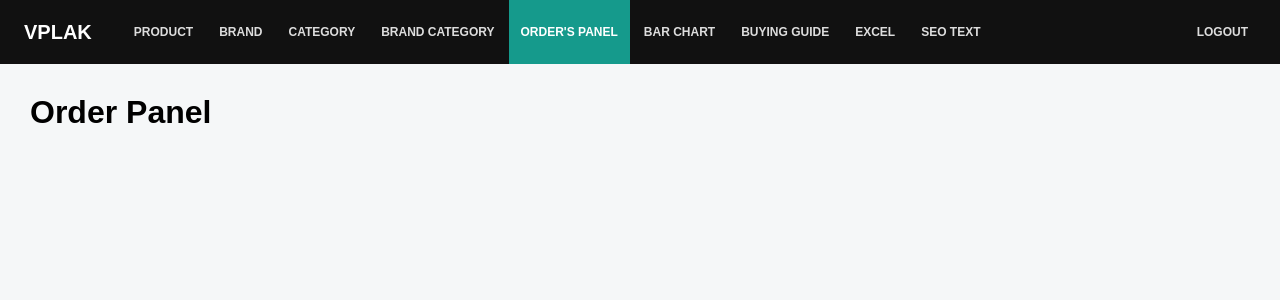
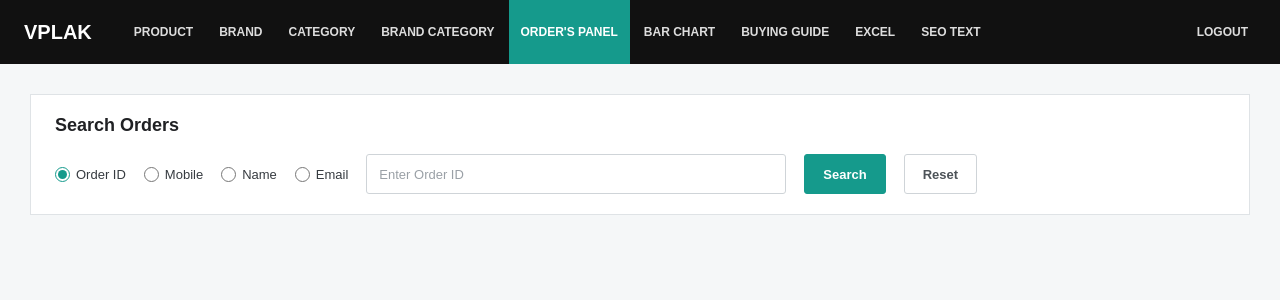
Before and after one commit to tsujit74/E_COM, a React app in the folder frontend/: page / in a window 1280 px wide. Shown: the top 300 px of the page. Built offline with nearby package versions, Linux system fonts and the light colour scheme; the HTML template or start-up script is replaced by a standard one.

Commit message:
feat: add compact order search

```diff
--- a/frontend/src/App.jsx
+++ b/frontend/src/App.jsx
@@ -1,12 +1,20 @@
+import { useState } from "react";
 import Navbar from "./components/Navbar";
+import SearchOrders from "./components/SearchOrders";
 
 function App() {
+  const [searchResults, setSearchResults] = useState(null);
+
   return (
     <>
       <Navbar />
 
       <main className="page-container">
-        <h1>Order Panel</h1>
+        <SearchOrders onResults={setSearchResults} />
+
+        {searchResults && (
+          <p className="result-info">{searchResults.length} order(s) found</p>
+        )}
       </main>
     </>
   );
--- /dev/null
+++ b/frontend/src/components/SearchOrders.jsx
@@ -0,0 +1,127 @@
+import { useState } from "react";
+
+function SearchOrders({ onResults }) {
+  const [type, setType] = useState("orderId");
+  const [value, setValue] = useState("");
+  const [loading, setLoading] = useState(false);
+
+  const handleSearch = async (event) => {
+    event.preventDefault();
+
+    if (!value.trim()) {
+      onResults([]);
+      return;
+    }
+
+    try {
+      setLoading(true);
+
+      const response = await fetch(
+        `http://localhost:5000/api/orders/search?type=${type}&value=${encodeURIComponent(
+          value.trim()
+        )}`
+      );
+
+      const result = await response.json();
+
+      if (!response.ok) {
+        throw new Error(result.message || "Search failed");
+      }
+
+      onResults(result.data);
+    } catch (error) {
+      console.error(error);
+      onResults([]);
+    } finally {
+      setLoading(false);
+    }
+  };
+
+  const handleReset = () => {
+    setValue("");
+    onResults(null);
+  };
+
+  return (
+    <section className="search-section">
+      <h2 className="section-title">Search Orders</h2>
+
+      <form className="search-form" onSubmit={handleSearch}>
+        <div className="search-toolbar">
+
+          <div className="search-options">
+            <label className="search-option">
+              <input
+                type="radio"
+                value="orderId"
+                checked={type === "orderId"}
+                onChange={(e) => setType(e.target.value)}
+              />
+              <span>Order ID</span>
+            </label>
+
+            <label className="search-option">
+              <input
+                type="radio"
+                value="mobile"
+                checked={type === "mobile"}
+                onChange={(e) => setType(e.target.value)}
+              />
+              <span>Mobile</span>
+            </label>
+
+            <label className="search-option">
+              <input
+                type="radio"
+                value="name"
+                checked={type === "name"}
+                onChange={(e) => setType(e.target.value)}
+              />
+              <span>Name</span>
+            </label>
+
+            <label className="search-option">
+              <input
+                type="radio"
+                value="email"
+                checked={type === "email"}
+                onChange={(e) => setType(e.target.value)}
+              />
+              <span>Email</span>
+            </label>
+          </div>
+
+          <input
+            className="search-input"
+            type="text"
+            value={value}
+            onChange={(e) => setValue(e.target.value)}
+            placeholder={`Enter ${
+              type === "orderId" ? "Order ID" : type
+            }`}
+          />
+
+          <button
+            className="search-btn"
+            type="submit"
+            disabled={loading}
+          >
+            {loading ? "Searching..." : "Search"}
+          </button>
+
+          <button
+            className="reset-btn"
+            type="button"
+            onClick={handleReset}
+            disabled={loading}
+          >
+            Reset
+          </button>
+
+        </div>
+      </form>
+    </section>
+  );
+}
+
+export default SearchOrders;
--- a/frontend/src/index.css
+++ b/frontend/src/index.css
@@ -77,7 +77,6 @@ body {
   color: #fff;
 }
 
-
 .logout-button {
   flex-shrink: 0;
 
@@ -126,3 +125,113 @@ body {
     font-size: 11px;
   }
 }
+
+.search-section {
+  width: 100%;
+  background: #fff;
+  border: 1px solid #dfe3e6;
+  padding: 20px 24px;
+}
+
+.section-title {
+  margin: 0 0 18px;
+  color: #202124;
+  font-size: 18px;
+  font-weight: 600;
+}
+
+.search-form {
+  width: 100%;
+}
+
+.search-toolbar {
+  display: flex;
+  align-items: center;
+  gap: 18px;
+  width: 100%;
+  white-space: nowrap;
+}
+
+.search-options {
+  display: flex;
+  align-items: center;
+  gap: 18px;
+  flex-shrink: 0;
+}
+
+.search-option {
+  display: flex;
+  align-items: center;
+  gap: 6px;
+  color: #363b40;
+  font-size: 13px;
+  cursor: pointer;
+}
+
+.search-option input {
+  width: 15px;
+  height: 15px;
+  margin: 0;
+  accent-color: #159a8c;
+  cursor: pointer;
+}
+
+.search-input {
+  flex: 1;
+  min-width: 180px;
+  max-width: 420px;
+  height: 40px;
+  padding: 0 12px;
+  border: 1px solid #cfd4d8;
+  border-radius: 3px;
+  background: #fff;
+  color: #202124;
+  font-size: 13px;
+  outline: none;
+}
+
+.search-input:focus {
+  border-color: #159a8c;
+  box-shadow: 0 0 0 2px rgba(21, 154, 140, 0.1);
+}
+
+.search-input::placeholder {
+  color: #9aa0a6;
+}
+
+.search-btn,
+.reset-btn {
+  height: 40px;
+  padding: 0 18px;
+  border-radius: 3px;
+  font-size: 13px;
+  font-weight: 600;
+  cursor: pointer;
+  flex-shrink: 0;
+}
+
+.search-btn {
+  border: 1px solid #159a8c;
+  background: #159a8c;
+  color: #fff;
+}
+
+.search-btn:hover:not(:disabled) {
+  background: #128477;
+}
+
+.reset-btn {
+  border: 1px solid #cfd4d8;
+  background: #fff;
+  color: #4d5358;
+}
+
+.reset-btn:hover:not(:disabled) {
+  background: #f3f5f6;
+}
+
+.search-btn:disabled,
+.reset-btn:disabled {
+  opacity: 0.6;
+  cursor: not-allowed;
+}
```
